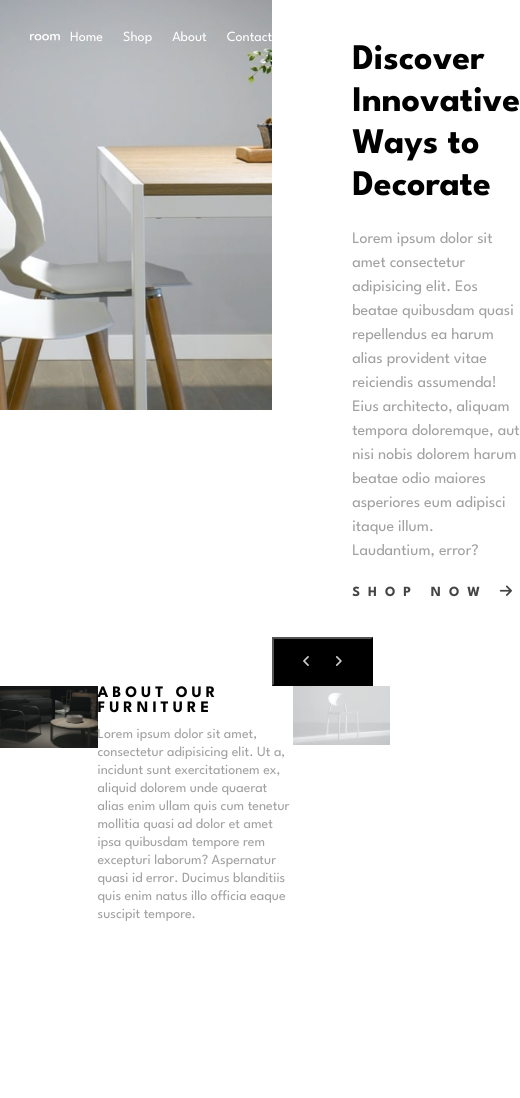
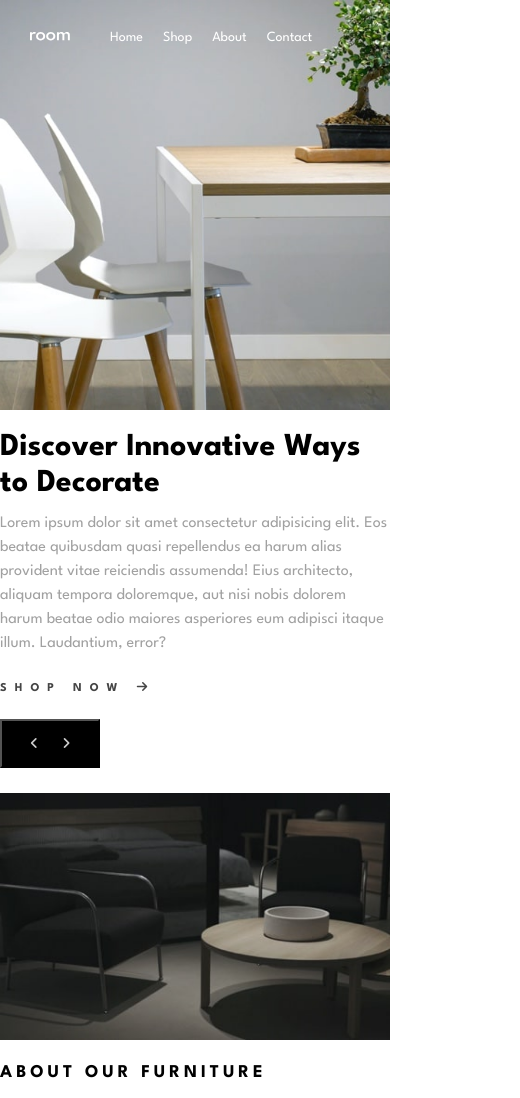
Before and after one commit to chowdhuryakram/Frontend-challenge-04, a plain HTML site: page index.html in a window 390 px wide. Shown: the top 1098 px of the page, 520 px wide, since content can reach past the window. Before the commit the page ends 924 px from the top, so only its background shows below. Drawn offline with Linux system fonts and the light colour scheme.

Commit message:
new code added

```diff
--- a/style.css
+++ b/style.css
@@ -99,3 +99,154 @@ img{
     max-width: 500px;
     margin: auto;
 }
+
+/* Responsvie Design */
+@media screen and (max-width: 1120px) {
+    .carousel_icon{
+        margin-top: 12px;
+    }
+
+}
+@media screen and (max-width: 1010px) {
+    .carousel_icon{
+        display: none;
+    }
+
+}
+@media screen and (max-width: 910px) {
+    .header_hero{
+        gap: 40px;
+    }
+    .header_right h1{
+        font-size: 28px;
+        line-height: 36px;
+    }
+    .header_right p{
+        margin: 10px 0;
+    }
+    .header_right .btn{
+        font-size: 12px;
+    }
+    .product_review{
+        max-width: 400px;
+    }
+
+}
+
+@media screen and (max-width: 768px) {
+    .header_hero{
+        gap: 20px;
+    }
+    .header_right{
+        padding-top: 20px;
+    }
+    .header_right h1{
+        font-size: 22px;
+        line-height: 24px;
+    }
+    .header_right p{
+        margin: 10px 0;
+        font-size: 14px;
+        line-height: 18px;
+    }
+    .header_right .btn{
+        font-size: 12px;
+    }
+    .product_review{
+        max-width: 350px;
+        margin-top: 10px;
+    }
+    .product_item h2{
+        font-size: 14px;
+        margin-bottom: 5px;
+    }
+    .product_item p{
+        font-size: 12px;
+        line-height: 16px;
+    }
+}
+
+@media screen and (max-width:500px) {
+    .header_logo img{
+        max-width: 40px;
+    }
+    .header_hero{
+        display: flex;
+        flex-direction: column;
+        gap: 10px;
+    }
+    .header_right{
+        max-width: 450px;
+        margin: auto;
+        padding-top: 10px;
+    }
+    .header_right h1{
+        font-size: 32px;
+        line-height: 36px;
+    }
+    .header_right p{
+        margin: 10px 0;
+        font-size: 16px;
+        line-height: 24px;
+    }
+    .header_right .btn{
+        font-size: 12px;
+        display: block;
+        margin-top: 25px;
+    }
+    .carousel_icon{
+        display: block;
+        margin: 25px 0;
+        margin-left: 0px;
+    }
+    .product{
+        display: flex;
+        flex-direction: column;
+        max-width: 450px;
+        margin: auto;
+    }
+    .product_item h2{
+        margin: 20px 0;
+        font-size: 18px;
+    }
+    .product_item p{
+        color: hsl(0, 0%, 63%);;
+        font-size: 16px;
+        line-height: 24px;
+        margin-bottom: 20px;
+    }
+    .product_review{
+        max-width: 450px;
+        margin: auto;
+    }
+}
+
+@media screen and (max-width: 330px) {
+    .header_left{
+        height: 200px;
+        gap: 15px;
+        padding-top: 15px;
+    }
+    .header_logo img{
+        margin-left: 10px;
+        max-width: 35px;
+    }
+    .header_menu ul{
+        gap: 10px;
+    }
+    .header_menu ul li a{
+        font-size: 12px;
+    }
+    .header_right h1{
+        font-size: 22px;
+        line-height: 28px;
+    }
+    .header_right .btn{
+        font-size: 10px;
+    }
+    .product_item h2{
+        font-size: 13px;
+        line-height: 18px;
+        margin: 5px 0;
+    }
+}
```
